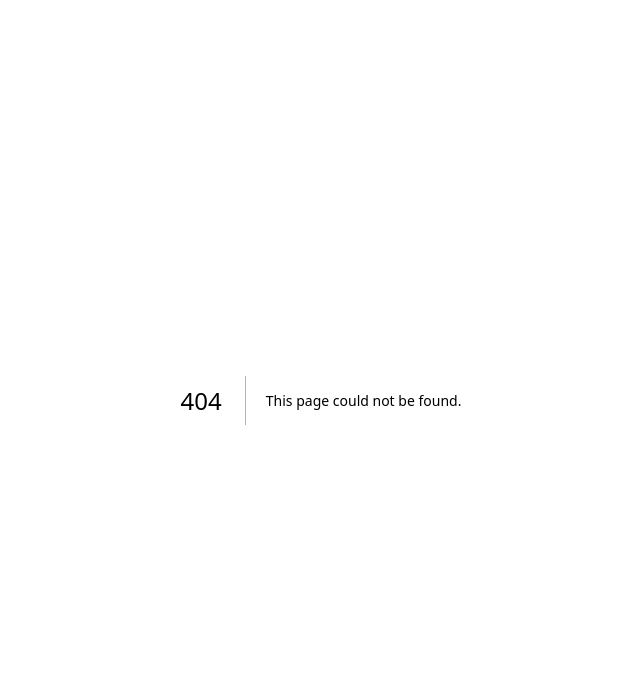
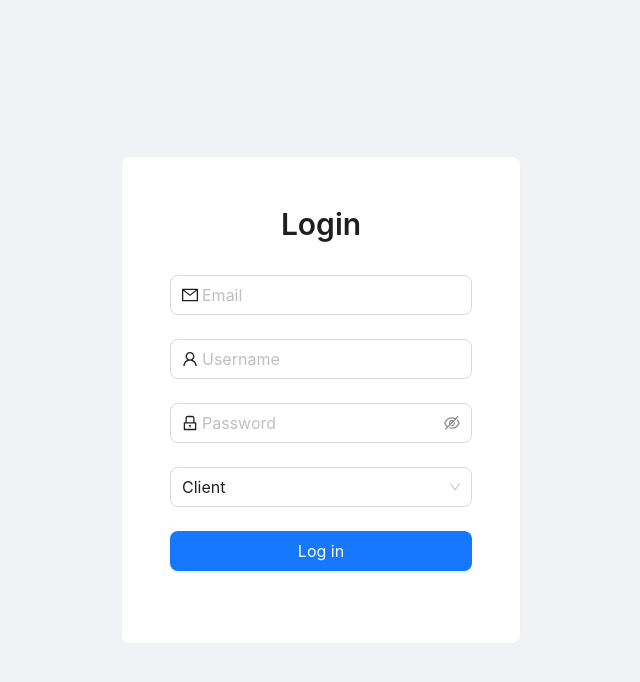
Before and after one commit to MishaliaPillay/fitness-app, a Next.js app: page /login in a window 1280 px wide. Before the commit this address had no page. Shown: the top 682 px of the page, without its empty margins (319-959 px from the left). Built offline with nearby package versions, Linux system fonts and the light colour scheme.

Commit message:
simple login form added

```diff
--- /dev/null
+++ b/src/app/login/page.tsx
@@ -0,0 +1,97 @@
+// app/login/page.tsx
+"use client"; // Required for useRouter in a Client Component
+//import { useState } from "react";
+import { Form, Input, Button, Select, Typography, Card } from "antd";
+import { UserOutlined, LockOutlined, MailOutlined } from "@ant-design/icons";
+import { useRouter } from "next/navigation";
+
+const { Title } = Typography;
+
+export default function Login() {
+  const [form] = Form.useForm();
+  const router = useRouter();
+
+  const handleLogin = (values: any) => {
+    // Handle login logic here, for example, send to API
+    console.log("Login Values:", values);
+    // Navigate to home page on successful login
+    router.push("/");
+  };
+
+  return (
+    <div
+      style={{
+        display: "flex",
+        justifyContent: "center",
+        alignItems: "center",
+        minHeight: "100vh",
+        background: "#f0f2f5",
+      }}
+    >
+      <Card style={{ width: 400, padding: "24px" }}>
+        <Title level={2} style={{ textAlign: "center", marginBottom: 32 }}>
+          Login
+        </Title>
+        <Form
+          form={form}
+          name="login"
+          initialValues={{ role: "client" }}
+          onFinish={handleLogin}
+          layout="vertical"
+        >
+          <Form.Item
+            name="email"
+            rules={[
+              { required: true, message: "Please input your email!" },
+              { type: "email", message: "Please input a valid email!" },
+            ]}
+          >
+            <Input prefix={<MailOutlined />} placeholder="Email" size="large" />
+          </Form.Item>
+
+          <Form.Item
+            name="username"
+            rules={[{ required: true, message: "Please input your username!" }]}
+          >
+            <Input
+              prefix={<UserOutlined />}
+              placeholder="Username"
+              size="large"
+            />
+          </Form.Item>
+
+          <Form.Item
+            name="password"
+            rules={[{ required: true, message: "Please input your password!" }]}
+          >
+            <Input.Password
+              prefix={<LockOutlined />}
+              placeholder="Password"
+              size="large"
+            />
+          </Form.Item>
+
+          <Form.Item
+            name="role"
+            rules={[{ required: true, message: "Please select your role!" }]}
+          >
+            <Select
+              placeholder="Select your role"
+              size="large"
+
+            >
+              <Select.Option value="trainer">Trainer</Select.Option>
+              <Select.Option value="client">Client</Select.Option>
+            </Select>
+          </Form.Item>
+
+          <Form.Item>
+            <Button type="primary" htmlType="submit" size="large" block>
+              Log in
+            </Button>
+          </Form.Item>
+        </Form>
+      </Card>
+    </div>
+  );
+}
```
Also changed, not shown: package.json (+6 -4 lines), src/app/page.tsx (+22 -89 lines), tsconfig.json (+29 -6 lines), 1 other file (tests, documents, lock files or other folders).
